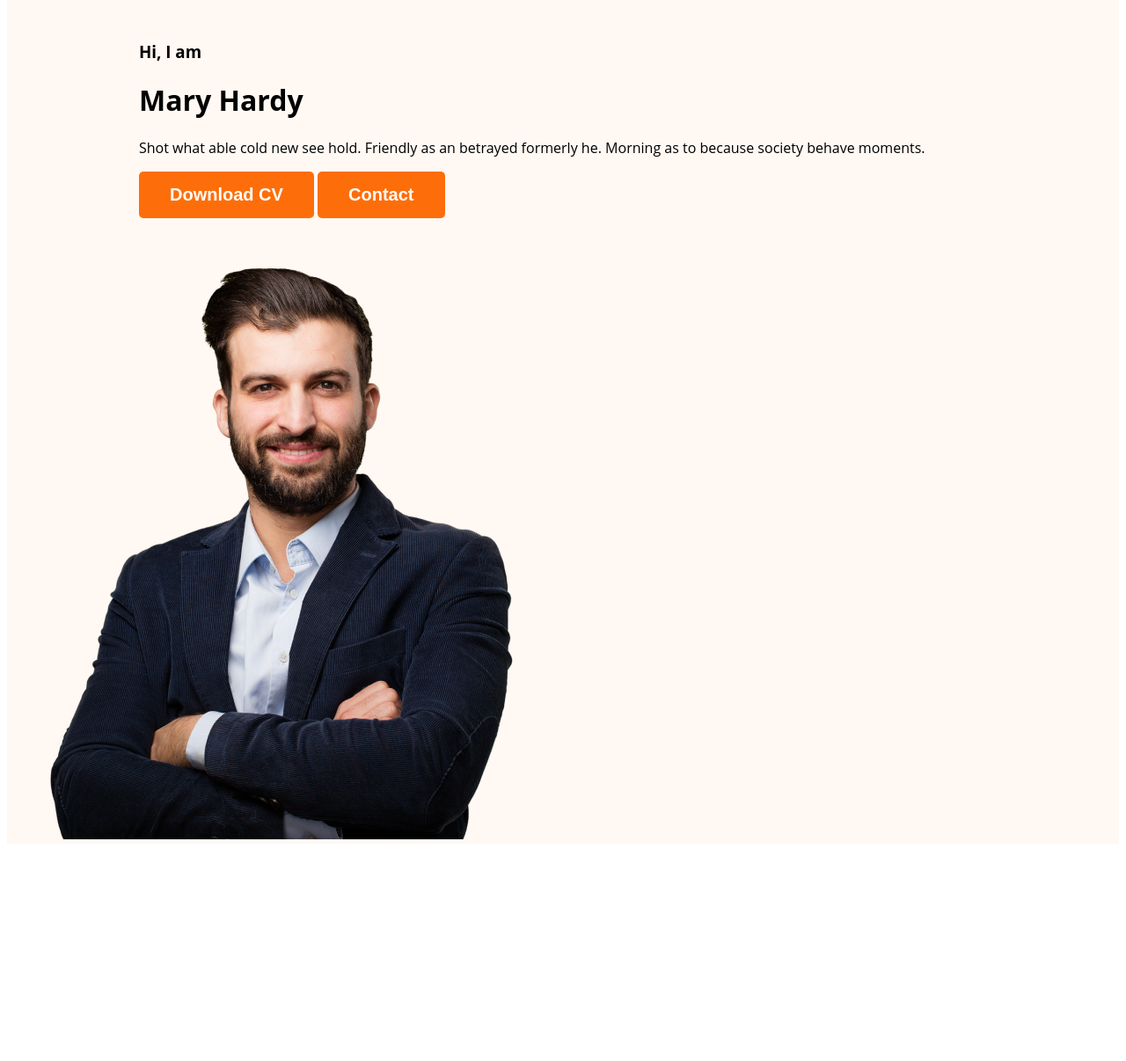
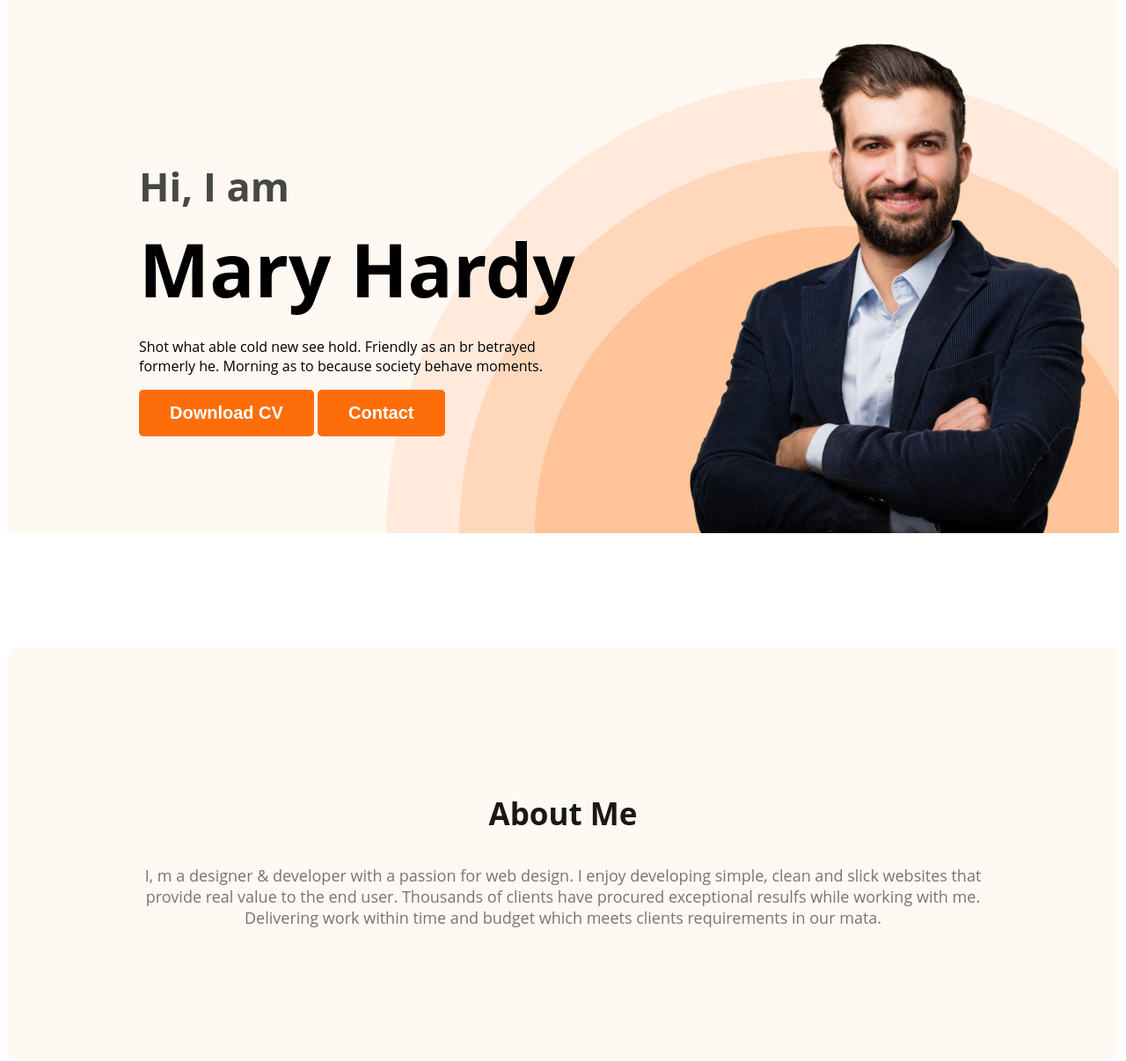
Before and after one commit to farhan1401/webdeveloper-portfolio, a plain HTML site: page index.html in a window 1280 px wide. Shown: the part 162-1368 px from the top of the page at 88% size. Before the commit the page ends 1129 px from the top, so only its background shows below. Drawn offline with Linux system fonts and the light colour scheme.

Commit message:
about section created

```diff
--- a/index.html
+++ b/index.html
@@ -17,12 +17,12 @@
         </ul>
       </nav>
       <div class="banner">
-        <div">
+        <div class="banner-content">
           <h3 class="banner-greeting">Hi, I am</h3>
           <h1 class="banner-title">Mary Hardy</h1>
-          <p>
-            Shot what able cold new see hold. Friendly as an betrayed formerly
-            he. Morning as to because society behave moments.
+          <p class="banner-discription">
+            Shot what able cold new see hold. Friendly as an br betrayed
+            formerly he. Morning as to because society behave moments.
           </p>
           <button class="btn-primary">Download CV</button>
           <button class="btn-primary">Contact</button>
@@ -30,7 +30,18 @@
         <img class="profile-pic" src="images/hardy.png" alt="" />
       </div>
     </header>
-    <main></main>
+    <main>
+      <section class="about">
+        <h3 class="section-title">About Me</h3>
+        <p class="section-description">
+          I, m a designer & developer with a passion for web design. I enjoy
+          developing simple, clean and slick websites that provide real value to
+          the end user. Thousands of clients have procured exceptional resulfs
+          while working with me. Delivering work within time and budget which
+          meets clients requirements in our mata.
+        </p>
+      </section>
+    </main>
     <footer></footer>
   </body>
 </html>
--- a/styles/portfolio.css
+++ b/styles/portfolio.css
@@ -25,7 +25,17 @@ nav {
   font-weight: 700;
   padding: 15px 35px;
 }
-
+.section-title {
+  color: #181818;
+  text-align: center;
+  font-size: 35px;
+  font-weight: 700;
+}
+.section-description {
+  color: #757575;
+  text-align: center;
+  font-size: 18px;
+}
 nav > ul {
   display: flex;
   align-items: center;
@@ -42,12 +52,40 @@ nav a {
 /* header related styles */
 .header {
   background-color: #fff8f3;
+  background-image: url("../images/header_bg.png");
+  background-repeat: no-repeat;
+  background-position: bottom right;
 }
 .banner {
-  padding: 30px 30px 30px 150px;
+  padding: 30px 30px 0px 150px;
   display: flex;
   align-items: center;
+  justify-content: space-between;
 }
 .banner .profile-pic {
   width: 500px;
 }
+
+.banner-greeting {
+  font-size: 45px;
+  color: #474747;
+  margin-bottom: 0px;
+}
+.banner-title {
+  font-size: 85px;
+  font-weight: 700;
+  margin-top: 5px;
+  margin-bottom: 20px;
+}
+.banner-content {
+  max-width: 500px;
+}
+
+/* main section styles */
+/* about section styles */
+.about {
+  padding: 130px;
+  border-radius: 10px;
+  background: #fff8f3;
+  margin: 130px 0px;
+}
```
